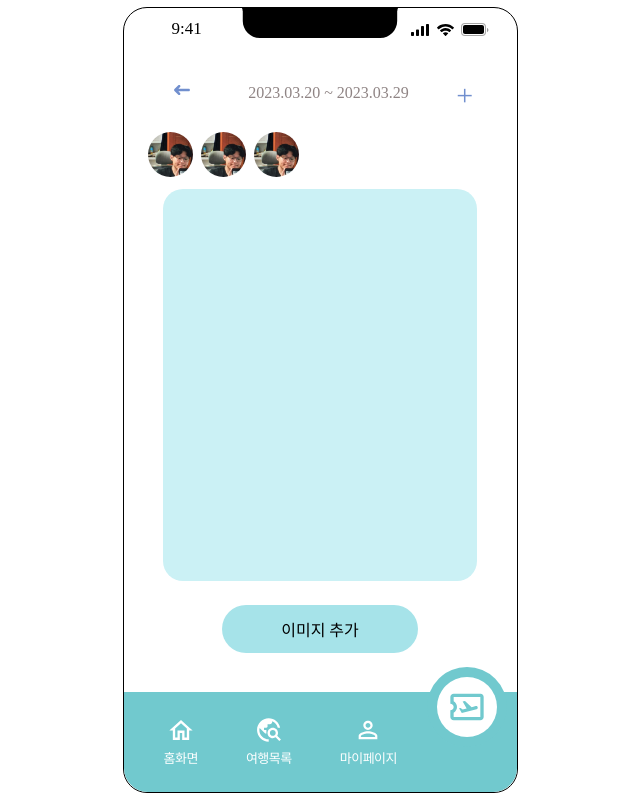
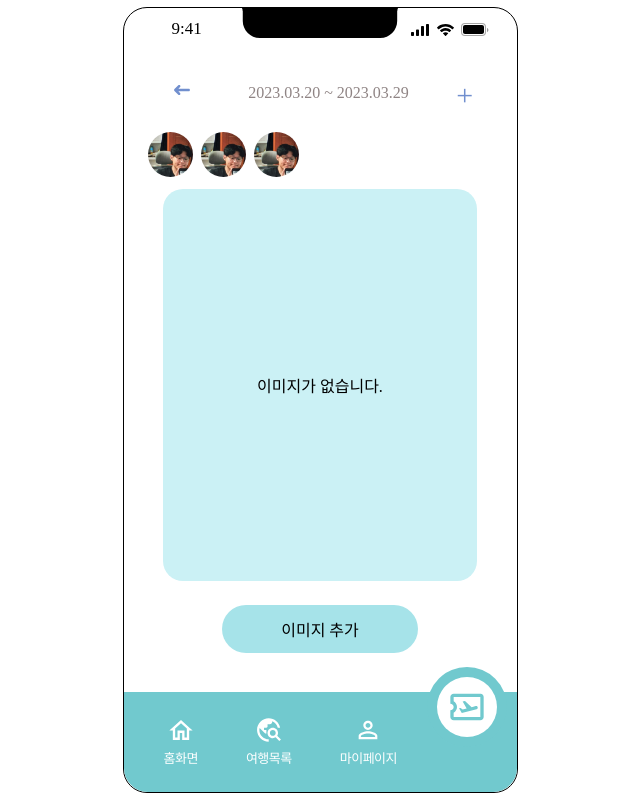
Before and after one commit to westofsky/gachi_frontend, a React (Vite) app: page /travel-list/1 in a window 1280 px wide. Shown: the whole page, without its empty margins (320-960 px from the left). Built offline with nearby package versions, Linux system fonts and the light colour scheme.

Commit message:
chore: 여행 추가 모달 다시 생성

```diff
--- a/src/pages/Travel/TravelItem.tsx
+++ b/src/pages/Travel/TravelItem.tsx
@@ -3,12 +3,15 @@ import Logo from '../../components/Main/Logo';
 import styled from 'styled-components';
 import Bottom from '../../components/Home/Bottom';
 import {useRecoilState} from 'recoil';
-import {selectedTravelItemState} from '../../atoms/atom';
+import {isAddTripState, selectedTravelItemState} from '../../atoms/atom';
 import {WiDirectionLeft} from 'react-icons/wi';
+import AddTripComponent from '../../components/Bottom/AddTripComponent';
 export default function TravelItem() {
+  const [isAdd, setIsAdd] = useRecoilState(isAddTripState);
   const [tripItem, setTripItem] = useRecoilState(selectedTravelItemState);
   return (
     <>
+      {isAdd && <AddTripComponent />}
       <LogoWrapper>
         <GoToBefore>
           <WiDirectionLeft color="#718fce" />
@@ -22,7 +25,9 @@ export default function TravelItem() {
         <Profile.Item src="/images/sample.png" />
         <Profile.Item src="/images/sample.png" />
       </Profile.Wrapper>
-      <Image.Wrapper></Image.Wrapper>
+      <Image.Wrapper>
+        <Image.EmptyImage>이미지가 없습니다.</Image.EmptyImage>
+      </Image.Wrapper>
       <Image.AddButton>이미지 추가</Image.AddButton>
       <Bottom />
     </>
@@ -89,4 +94,10 @@ const Image = {
     justify-content: center;
     cursor: pointer;
   `,
+  EmptyImage: styled.div`
+    display: flex;
+    align-items: center;
+    justify-content: center;
+    height: 100%;
+  `,
 };
```
